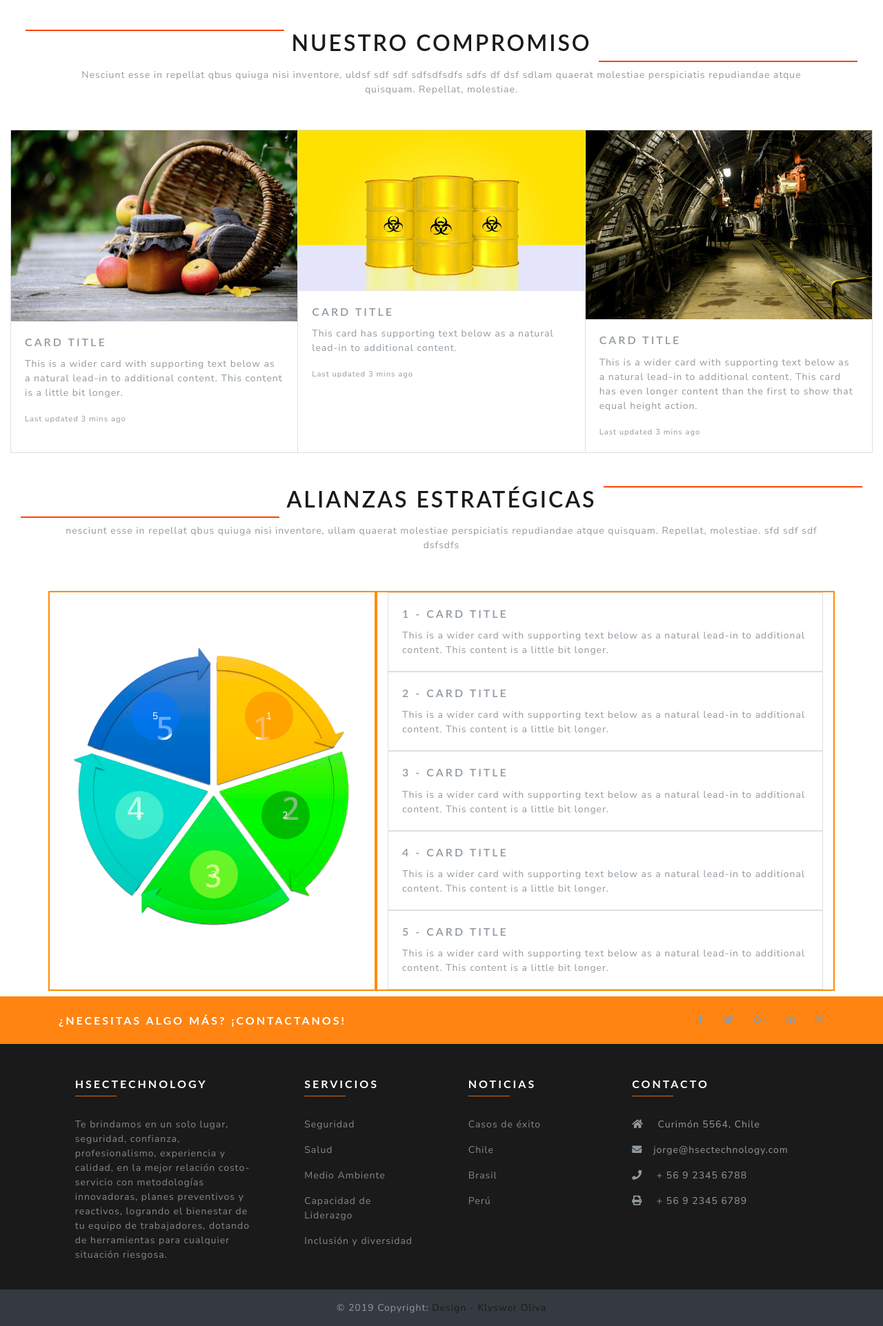
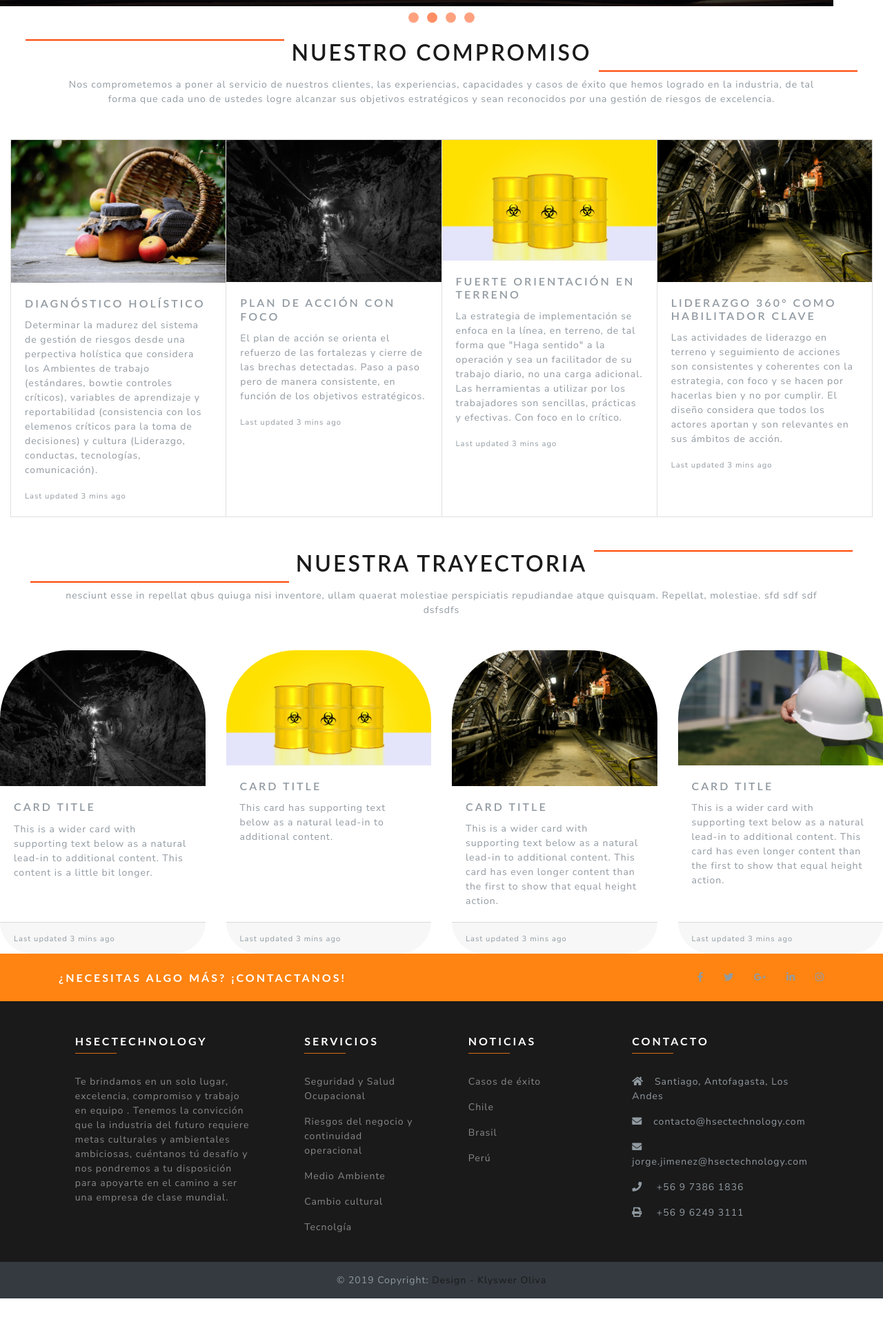
Before and after one commit to klyswer/HsecTechnology, a plain HTML site: page index.html in a window 1280 px wide. Shown: the part 546-2469 px from the top of the page at 69% size. After the commit the page ends 2429 px from the top, so only its background shows below. Drawn offline with Linux system fonts and the light colour scheme.

Commit message:
nuevos cambios

```diff
--- a/css/estilos.css
+++ b/css/estilos.css
@@ -80,15 +80,14 @@ color: aliceblue;
 }
 .carousel-caption p.parrafo_slider{
   color: #ffffff;
-
   position: absolute;
-  top: 100%;
+  top: 85%;
+  min-height: 60px;
   right: 50%;
   transform: translateX(50%);
   width: 100%;
-
-  font-size: 14px;
-  font-weight: bold !important;
+  font-size: 20px;
+  /* font-weight: 600; */
   /* transform: translateY(-50px); */
   background: rgba(0,0,0, 0.8);
   /* width: 50%; */
@@ -98,9 +97,12 @@ color: aliceblue;
   /* puntos_slider */
 .carousel-indicators li.puntos_slider{
   background-color: orangered;
-  width: 25px;
-  height: 25px;
+  width: 15px;
+  height: 15px;
   border-radius: 100%;
+  margin-right: 6px;
+  margin-left: 6px;
+  transform: translateY(50px);
 }
 
 
@@ -382,3 +384,8 @@ footer.footer {
   padding-top: 4rem;
   padding-bottom: 4rem;
 }
+
+.color_span{
+  color: #134263;
+  font-weight: 600;
+}
--- a/index.html
+++ b/index.html
@@ -69,7 +69,7 @@
                     </a>
                     <div class="dropdown-menu" aria-labelledby="navbarDropdownMenuLink">
                         <a class="dropdown-item" href="Servicios/seguridad.html">Seguridad</a>
-                        <a class="dropdown-item" href="Servicios/salud.html">Salud</a>
+                        <a class="dropdown-item" href="Servicios/salud.html">Salud Ocupacional</a>
                         <a class="dropdown-item" href="Servicios/medio_ambiente.html">Medio ambiente</a>
                         <a class="dropdown-item" href="Servicios/cap_liderazgo.html">Capacidad de Liderazgo</a>
                         <a class="dropdown-item" href="Servicios/inclu_div.html">Inclusión y diversidad</a>
@@ -92,27 +92,35 @@
             <li class="puntos_slider" data-target="#carouselExampleCaptions" data-slide-to="0" class="active"></li>
             <li class="puntos_slider" data-target="#carouselExampleCaptions" data-slide-to="1"></li>
             <li class="puntos_slider" data-target="#carouselExampleCaptions" data-slide-to="2"></li>
+            <li class="puntos_slider" data-target="#carouselExampleCaptions" data-slide-to="3"></li>
           </ol>
           <div class="carousel-inner">
             <div class="carousel-item active" data-interval="2000">
+              <img src="image/wire-2681887_1280.jpg" class="d-block w-100 imagen" style="max-height: 415px" alt="...">
+              <div class="carousel-caption d-none d-md-block">
+                <h5>News, curses and others</h5>
+                <p class="parrafo_slider">Caso de exito en ciudad de XXXXXX</p>
+              </div>
+            </div>
+            <div class="carousel-item" data-interval="2000">
               <img src="image/construction-2578410_1280edit.jpg" class="d-block w-100 imagen" style="max-height: 415px" alt="...">
               <div class="carousel-caption d-none d-md-block">
-                <h5>Innovación y seguridad</h5>
-                <p class="parrafo_slider">Nulla vitae elit libero, a pharetra augue mollis interdum.</p>
+                <h5>Liderazgo para una cultura Resiliente</h5>
+                <p class="parrafo_slider">Tenemos la convicción que La Cero Fatalidad en la industria se puede lograr, a través de un liderazgo que impulse una cultura organizacional resiliente y preventiva.</p>
               </div>
             </div>
             <div class="carousel-item" data-interval="2000">
               <img src="image/excavators-1050501_1280_edit.jpg" class="d-block w-100 imagen" style="max-height: 415px" alt="...">
               <div class="carousel-caption d-none d-md-block">
-                <h5>Tecnología de envergadura</h5>
-                <p class="parrafo_slider">Lorem ipsum dolor sit amet, consectetur adipiscing elit.</p>
+                <h5>Especialistas en estrategias para la Cero Fatalidad</h5>
+                <p class="parrafo_slider">Somos especialistas con experiencia práctica en la definición e implementación de modelos para lograr mantener la cero fatalidad, incorporando las mejopres prácticas y tecnolgías existentes.</p>
               </div>
             </div>
             <div class="carousel-item" data-interval="2000">
               <img src="image/machinery-2653706_1280_edit.jpg" class="d-block w-100 imagen"  style="max-height: 415px" alt="...">
               <div class="carousel-caption d-none d-md-block">
-                <h5>Clientes satisfechos</h5>
-                <p class="parrafo_slider">Praesent commodo cursus magna, vel scelerisque nisl consectetur.</p>
+                <h5>Generando Aprendizaje</h5>
+                <p class="parrafo_slider">Creemos firmemente en la toma de decisiones informadas para el mejoramiento de procesos y un negocio sustentable, considerando la diversidad e inclusión como un eje central de la creación de valor.</p>
               </div>
             </div>
           </div>
@@ -242,7 +250,7 @@
 </div>
 <div class="container mb-5">
   <p class="text-center">
-    Nesciunt esse in repellat qbus quiuga nisi inventore, uldsf sdf sdf sdfsdfsdfs sdfs df dsf sdlam quaerat molestiae perspiciatis repudiandae atque quisquam. Repellat, molestiae.
+      Nos comprometemos a poner al servicio de nuestros clientes,  las experiencias, capacidades y casos de éxito que hemos logrado en la industria, de tal forma que cada uno de ustedes logre alcanzar sus objetivos estratégicos y sean reconocidos por una gestión de riesgos de excelencia.
   </p>
 </div>
 
@@ -253,24 +261,40 @@
       <div class="card">
         <img src="image/jam-4521023_1280.jpg" class="card-img-top" alt="...">
         <div class="card-body">
-          <h5 class="card-title">Card title</h5>
-          <p class="card-text">This is a wider card with supporting text below as a natural lead-in to additional content. This content is a little bit longer.</p>
+          <h5 class="card-title">Diagnóstico Holístico</h5>
+          <p class="card-text">
+            Determinar la madurez del sistema de gestión de riesgos desde una perpectiva holística que considera los Ambientes de trabajo (estándares, bowtie controles críticos), variables de aprendizaje y reportabilidad (consistencia con los elemenos críticos para la toma de decisiones) y cultura (Liderazgo, conductas, tecnologías, comunicación).
+          </p>
+          <p class="card-text"><small class="text-muted">Last updated 3 mins ago</small></p>
+        </div>
+      </div>
+      <div class="card">
+          <img src="image/tunnel-957963_1280.jpg" class="card-img-top" alt="...">
+          <div class="card-body">
+            <h5 class="card-title">Plan de Acción con Foco</h5>
+            <p class="card-text">
+                El plan de acción se orienta el refuerzo de las fortalezas y cierre de las brechas detectadas. Paso a paso pero de manera consistente, en función de los objetivos estratégicos.
+            </p>
             <p class="card-text"><small class="text-muted">Last updated 3 mins ago</small></p>
           </div>
         </div>
       <div class="card">
         <img src="image/nuclear-2082637_1280.jpg" class="card-img-top" alt="...">
         <div class="card-body">
-          <h5 class="card-title">Card title</h5>
-          <p class="card-text">This card has supporting text below as a natural lead-in to additional content.</p>
+          <h5 class="card-title">Fuerte Orientación en Terreno </h5>
+          <p class="card-text">
+              La estrategia de implementación se enfoca en la línea, en terreno, de tal forma que "Haga sentido" a la operación y sea un facilitador de su trabajo diario, no una carga adicional. Las herramientas a utilizar por los trabajadores son sencillas, prácticas y efectivas. Con foco en lo crítico.
+          </p>
           <p class="card-text"><small class="text-muted">Last updated 3 mins ago</small></p>
         </div>
       </div>
       <div class="card">
         <img src="image/mine-462318_1280.jpg" class="card-img-top" alt="...">
         <div class="card-body">
-          <h5 class="card-title">Card title</h5>
-          <p class="card-text">This is a wider card with supporting text below as a natural lead-in to additional content. This card has even longer content than the first to show that equal height action.</p>
+          <h5 class="card-title">Liderazgo 360° como habilitador Clave</h5>
+          <p class="card-text">
+              Las actividades de liderazgo en terreno y seguimiento de acciones son consistentes y coherentes con la estrategia, con foco y  se hacen por hacerlas bien y no por cumplir. El diseño considera que todos los actores aportan y son relevantes en sus ámbitos de acción.
+          </p>
           <p class="card-text"><small class="text-muted">Last updated 3 mins ago</small></p>
         </div>
       </div>
@@ -279,145 +303,56 @@
 </div>
 
 
-<!-- Alianzas -->
+<!-- Trayectoria -->
 <div class="box_title-1 container-fluid mt-5 mb-2  d-flex justify-content-center">
-    <h1 class="title_h1">Alianzas estratégicas</h1>
+    <h1 class="title_h1">Nuestra trayectoria</h1>
 </div>
 <div class="container mb-5">
     <p class="text-center">
       nesciunt esse in repellat qbus quiuga nisi inventore, ullam quaerat molestiae perspiciatis repudiandae atque quisquam. Repellat, molestiae. sfd sdf sdf dsfsdfs
     </p>
 </div>
-<!-- Slider Alianzas-->
-<!-- <div class="container">
-  <div class="row">
-    <div class="col-xs-12">
-      <h1>Image Carousel</h1>
+<div class="card-deck">
+    <div class="card" style="border: none;">
+      <img class="card-img-top" src="image/tunnel-957963_1280.jpg" alt="Card image cap" style="border-radius: 100px 100px 0 0;">
+      <div class="card-body">
+        <h5 class="card-title">Card title</h5>
+        <p class="card-text">This is a wider card with supporting text below as a natural lead-in to additional content. This content is a little bit longer.</p>
+      </div>
+      <div class="card-footer" style="border-radius: 0 0 100px 100px;">
+        <small class="text-muted">Last updated 3 mins ago</small>
       </div>
     </div>
-  <div class="row">
-    <div class="col-xs-12">
-      <div class="card">
-        <div class="carousel slider card-block">
-          <img class="card-img-top" style="max-width: 400px;" src="image/mine-462318_1280.jpg" />
-          <img class="card-img-top" style="max-width: 400px;" src="image/nuclear-2082637_1280.jpg" />
-          <img class="card-img-top" style="max-width: 400px;" src="image/tunnel-957963_1280.jpg" />
-          <img class="card-img-top" style="max-width: 400px;" src="image/wire-2681887_1280.jpg" />
-          <img class="card-img-top" style="max-width: 400px;" src="image/machinery-2653706_1280.jpg" />
+    <div class="card" style="border: none;">
+      <img class="card-img-top" src="image/nuclear-2082637_1280.jpg" alt="Card image cap" style="border-radius: 100px 100px 0 0;">
+      <div class="card-body">
+        <h5 class="card-title">Card title</h5>
+        <p class="card-text">This card has supporting text below as a natural lead-in to additional content.</p>
+      </div>
+      <div class="card-footer" style="border-radius: 0 0 100px 100px;">
+        <small class="text-muted">Last updated 3 mins ago</small>
       </div>
     </div>
+    <div class="card" style="border: none;">
+      <img class="card-img-top" src="image/mine-462318_1280.jpg" alt="Card image cap" style="border-radius: 100px 100px 0 0;">
+      <div class="card-body">
+        <h5 class="card-title">Card title</h5>
+        <p class="card-text">This is a wider card with supporting text below as a natural lead-in to additional content. This card has even longer content than the first to show that equal height action.</p>
+      </div>
+      <div class="card-footer" style="border-radius: 0 0 100px 100px;">
+        <small class="text-muted">Last updated 3 mins ago</small>
       </div>
     </div>
-</div> -->
-
-<div class="container">
-  <div class="row">
-
-    <!-- Grafica de ciclo -->
-    <div class="grafica_cicle col-5 mt-2 mb-2 d-flex justify-content-center align-items-center">
-      <img src="image/circle_png.png" alt="">
-
-      <div class="btn_circle btn_1" id="btn_1">
-        1
+    <div class="card" style="border: none;">
+        <img class="card-img-top" src="image/hard-hat-4274430_1280.jpg" alt="Card image cap" style="border-radius: 100px 100px 0 0;">
+        <div class="card-body">
+          <h5 class="card-title">Card title</h5>
+          <p class="card-text">This is a wider card with supporting text below as a natural lead-in to additional content. This card has even longer content than the first to show that equal height action.</p>
         </div>
-
-      <div class="btn_circle btn_2" id="btn_2">
-        2
-      </div>
-
-      <div class="btn_circle btn_3" id="btn_3">
-        3
-      </div>
-
-      <div class="btn_circle btn_4" id="btn_4">
-        4
-      </div>
-
-      <div class="btn_circle btn_5" id="btn_5">
-        5
-      </div>
-
-    </div>
-
-      <!-- información de la grafica (cards-horizontal) -->
-    <div class="info_cicle col-7 mt-2 mb-2">
-
-      <div class="card">
-        <div class="card-body">
-          <h5 class="card-title">1 - Card title</h5>
-          <p class="card-text">This is a wider card with supporting text below as a natural lead-in to additional content. This content is a little bit longer.</p>
-          <!-- <p class="card-text"><small class="text-muted">Last updated 3 mins ago</small></p> -->
-        </div>
-        <img class="card-img-bottom d-none" id="img_btn_1" src="image/tunnel-957963_1280.jpg" alt="Card image cap">
-      </div>
-
-      <div class="card">
-        <div class="card-body">
-          <h5 class="card-title">2 - Card title</h5>
-          <p class="card-text">This is a wider card with supporting text below as a natural lead-in to additional content. This content is a little bit longer.</p>
-          <!-- <p class="card-text"><small class="text-muted">Last updated 3 mins ago</small></p> -->
-        </div>
-        <img class="card-img-bottom d-none" id="img_btn_2" src="image/tunnel-957963_1280.jpg" alt="Card image cap">
-      </div>
-
-      <div class="card">
-        <div class="card-body">
-          <h5 class="card-title">3 - Card title</h5>
-          <p class="card-text">This is a wider card with supporting text below as a natural lead-in to additional content. This content is a little bit longer.</p>
-          <!-- <p class="card-text"><small class="text-muted">Last updated 3 mins ago</small></p> -->
-        </div>
-        <img class="card-img-bottom d-none" id="img_btn_3" src="image/tunnel-957963_1280.jpg" alt="Card image cap">
-      </div>
-
-      <div class="card">
-        <div class="card-body">
-          <h5 class="card-title">4 - Card title</h5>
-          <p class="card-text">This is a wider card with supporting text below as a natural lead-in to additional content. This content is a little bit longer.</p>
-          <!-- <p class="card-text"><small class="text-muted">Last updated 3 mins ago</small></p> -->
-        </div>
-        <img class="card-img-bottom d-none" id="img_btn_4" src="image/tunnel-957963_1280.jpg" alt="Card image cap">
-      </div>
-
-      <div class="card">
-        <div class="card-body">
-          <h5 class="card-title">5 - Card title</h5>
-          <p class="card-text">This is a wider card with supporting text below as a natural lead-in to additional content. This content is a little bit longer.</p>
-          <!-- <p class="card-text"><small class="text-muted">Last updated 3 mins ago</small></p> -->
-        </div>
-        <img class="card-img-bottom d-none" id="img_btn_5" src="image/tunnel-957963_1280.jpg" alt="Card image cap">
-      </div>
-
+        <div class="card-footer" style="border-radius: 0 0 100px 100px;">
+          <small class="text-muted">Last updated 3 mins ago</small>
         </div>
       </div>
-  <!-- <section class="centerring">
-    <div>
-      <img src="http://placehold.it/350x300?text=1">
-    </div>
-    <div>
-      <img src="http://placehold.it/350x300?text=2">
-    </div>
-    <div>
-      <img src="http://placehold.it/350x300?text=3">
-    </div>
-    <div>
-      <img src="http://placehold.it/350x300?text=4">
-    </div>
-    <div>
-      <img src="http://placehold.it/350x300?text=5">
-    </div>
-    <div>
-      <img src="http://placehold.it/350x300?text=6">
-    </div>
-    <div>
-      <img src="http://placehold.it/350x300?text=7">
-    </div>
-    <div>
-      <img src="http://placehold.it/350x300?text=8">
-    </div>
-    <div>
-      <img src="http://placehold.it/350x300?text=9">
-    </div>
-  </section> -->
   </div>
 <!-- fin alianzas -->
 
@@ -471,7 +406,8 @@
           <h6 class="text-uppercase font-weight-bold">HSECTECHNOLOGY</h6>
           <hr class="deep_orange accent-2 mb-4 mt-0 d-inline-block mx-auto" style="width: 60px;">
           <p class="link_foot">
-            Te brindamos en un solo lugar, seguridad, confianza, profesionalismo, experiencia y calidad, en la mejor relación costo-servicio con metodologías innovadoras, planes preventivos y reactivos, logrando el bienestar de tu equipo de trabajadores, dotando de herramientas para cualquier situación riesgosa.
+              Te brindamos en un solo lugar,  excelencia, compromiso y trabajo en equipo .
+              Tenemos la convicción que la industria del futuro requiere metas culturales y ambientales ambiciosas, cuéntanos tú desafío y nos pondremos a tu disposición para apoyarte en el camino a ser una empresa de clase mundial.
           </p>
         </div>
         <!-- Grid column -->
@@ -481,19 +417,19 @@
           <h6 class="text-uppercase font-weight-bold">Servicios</h6>
           <hr class="deep_orange accent-2 mb-4 mt-0 d-inline-block mx-auto" style="width: 60px;">
           <p>
-            <a class="link_foot" href="Servicios/seguridad.html">Seguridad</a>
+            <a class="link_foot" href="Servicios/seguridad.html">Seguridad y Salud Ocupacional</a>
           </p>
           <p>
-            <a class="link_foot" href="Servicios/salud.html">Salud</a>
+            <a class="link_foot" href="Servicios/salud.html">Riesgos del negocio y continuidad operacional</a>
           </p>
           <p>
             <a class="link_foot" href="Servicios/medio_ambiente.html">Medio Ambiente</a>
           </p>
           <p>
-            <a class="link_foot" href="Servicios/cap_liderazgo.html">Capacidad de Liderazgo</a>
+            <a class="link_foot" href="Servicios/cap_liderazgo.html">Cambio cultural</a>
           </p>
           <p>
-            <a class="link_foot" href="Servicios/inclu_div.html">Inclusión y diversidad</a>
+            <a class="link_foot" href="Servicios/inclu_div.html">Tecnolgía</a>
           </p>
         </div>
         <!-- Grid column -->
@@ -523,13 +459,18 @@
           <h6 class="text-uppercase font-weight-bold">Contacto</h6>
           <hr class="deep_orange accent-2 mb-4 mt-0 d-inline-block mx-auto" style="width: 60px;">
           <p>
-            <i class="fas fa-home mr-3"></i> Curimón 5564, Chile</p>
+            <i class="fas fa-home mr-3"></i>Santiago, Antofagasta, Los Andes</p>
           <p>
-            <i class="fas fa-envelope mr-3"></i>jorge@hsectechnology.com</p>
+            <i class="fas fa-envelope mr-3"></i>contacto@hsectechnology.com
+          </p>
           <p>
-            <i class="fas fa-phone mr-3"></i> + 56 9 2345 6788</p>
+            <i class="fas fa-envelope mr-3"></i>jorge.jimenez@hsectechnology.com
+          </p>
           <p>
-            <i class="fas fa-print mr-3"></i> + 56 9 2345 6789</p>
+            <i class="fas fa-phone mr-3"></i> +56 9 7386 1836</p>
+          <p>
+            <i class="fas fa-print mr-3"></i> +56 9 6249 3111
+          </p>
         </div>
         <!-- Grid column -->
       </div>
@@ -555,17 +496,15 @@
 
             <script src="js/main.js"></script>
             <script>
-                $(document).on('ready', function() {
-                  alert("hola");
-                $("#btn_1").hover(
-                    function() {
-                        alert("Hice hover");
-                        $("img_btn_1").addClass("d-block");}
-                    // }, function() {
-                    //     $( this ).find( "span" ).last().remove();
-                    //   }
-                );
-              });
+              //   $(document).on('ready', function() {
+              //     alert("hola");
+              //   $("#btn_1").hover(
+              //       function() {
+              //           alert("Hice hover");
+              //           $("img_btn_1").addClass("d-block");}
+
+              //   );
+              // });
             </script>
             <!-- <script type="text/javascript">
             $(document).on('ready', function() {
```
Also changed, not shown: quienes.html (+85 -17 lines). Lines whose indentation alone changed are shown as unchanged.
